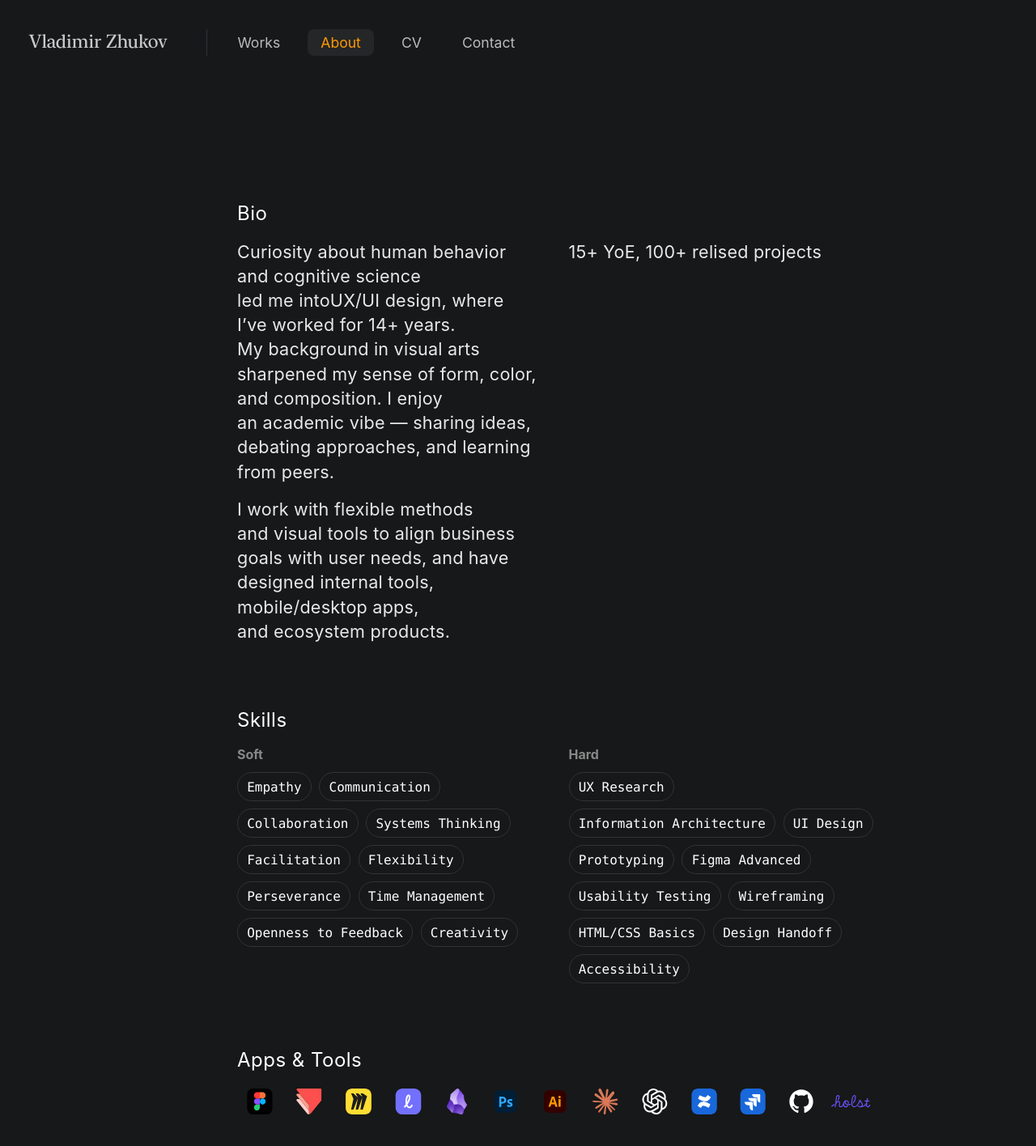
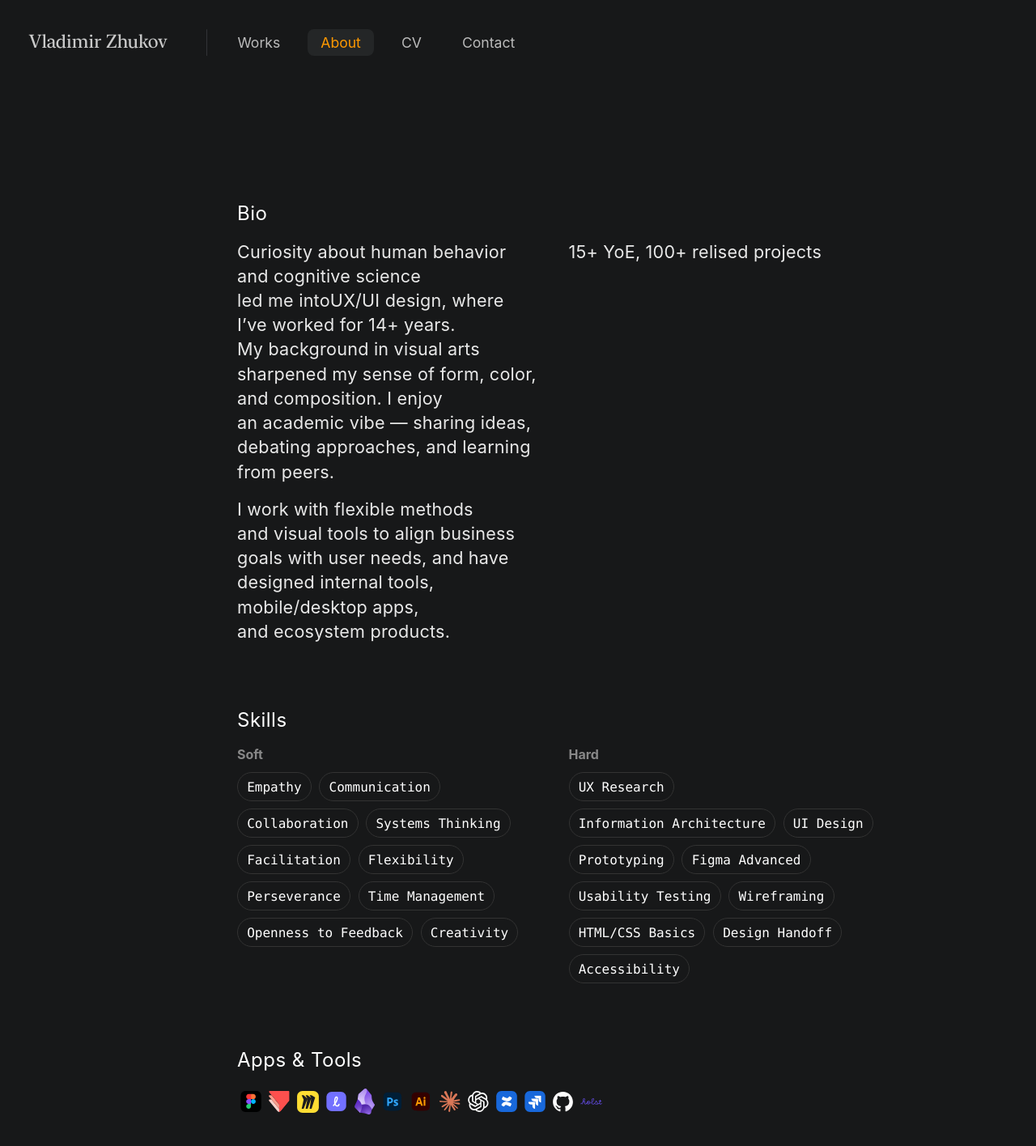
Before and after one commit to uxiscool/experience, a Jekyll site: the page built from about.md, in a window 1280 px wide. Shown: the top 1416 px of the page at 81% size. Built offline with Jekyll 4.4.1, drawn with Linux system fonts in a browser that asks for light colours.

Commit message:
Add files via upload

```diff
--- a/css/main.css
+++ b/css/main.css
@@ -570,8 +570,10 @@ section {
 /* ===== Apps & Tools (плотная сетка, без подложек и ховеров) ===== */
 .tools-grid {
   display: grid;
-  grid-template-columns: repeat(auto-fit, minmax(40px, 1fr)); /* плотнее */
-  gap: 4px;                                                   /* компактнее */
+  grid-auto-flow: column;
+  grid-auto-columns: 35px; /* фиксированная ширина ячейки */
+  justify-content: start;  /* выравнивание влево */
+  gap: 0;                  /* между ячейками нет «воздуха», ровно 60px шаг */
 }
 
 .tool {
@@ -621,9 +623,8 @@ section {
 
 /* мобилка — ещё плотнее */
 @media (max-width: 600px) {
-  .tools-grid {
-    grid-template-columns: repeat(auto-fit, minmax(30px, 1fr));
-    gap: 3px;
+   .tools-grid {
+    grid-auto-columns: 50px;
   }
   .tool { padding: 3px; }
   .tool-logo-wrap { height: 30px; }
```
